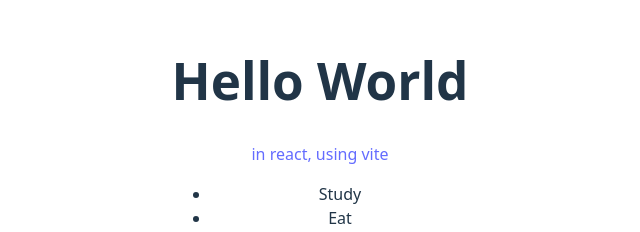
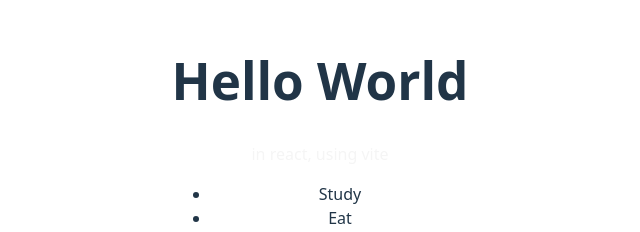
Before and after one commit to Anand-1812/learning_react, a React (Vite) app: page / in a window 1280 px wide. Shown: the part 227-459 px from the top of the page, without its empty margins (320-960 px from the left). Built offline with nearby package versions, Linux system fonts and the light colour scheme.

Commit message:
seeing here and there

```diff
--- a/src/index.css
+++ b/src/index.css
@@ -15,7 +15,7 @@
 
 p {
   font-weight: 500;
-  color: #646cff;
+  color: whitesmoke;
   text-decoration: inherit;
 }
 
```
